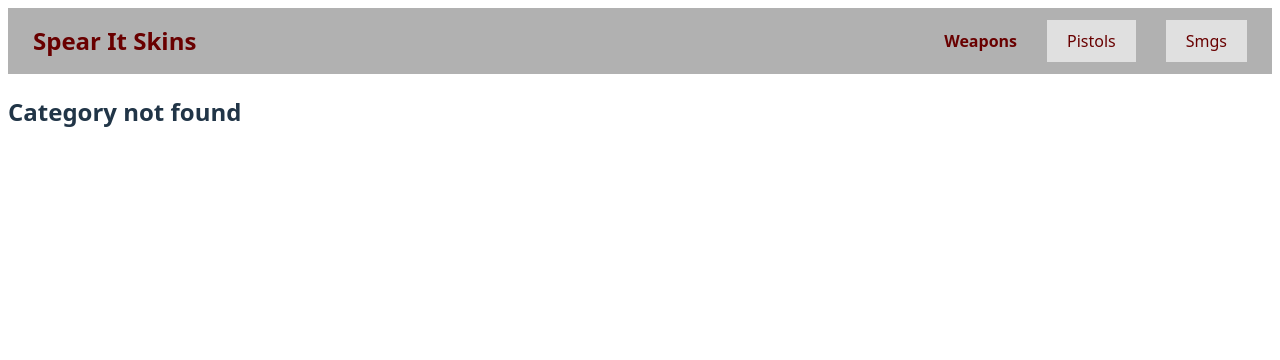
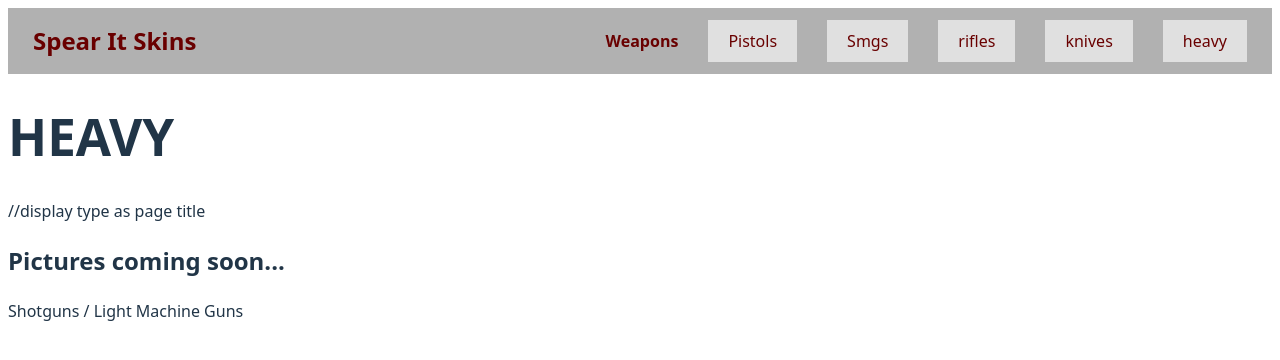
Before and after one commit to tyler-drake-80/spear-it-skins, a React (Vite) app in the folder FrontEnd/my-app/: page /category/heavy in a window 1280 px wide. Before the commit this address had no page. Shown: the top 360 px of the page. Built offline with nearby package versions, Linux system fonts and the light colour scheme.

Commit message:
edit file names/ populate most of the nav bar with pages

```diff
--- a/FrontEnd/my-app/src/App.jsx
+++ b/FrontEnd/my-app/src/App.jsx
@@ -1,9 +1,8 @@
 import React from 'react';
 import './App.css';
 import NavBar from "./components/NavigationBar.jsx";
-import BasicButtonExample from './components/dropdown.jsx';
 import {Routes, Route} from "react-router-dom";
-import CategoryPage from "./pages/pistolsPage.jsx";
+import CategoryPage from "./pages/categoryPage.jsx";
 import HomePage    from "./pages/homePage.jsx";
 import GunPage from "./pages/gunPage.jsx";
 
@@ -23,5 +22,3 @@ function App() {
 }
 
 export default App;
-
-//home page
--- a/FrontEnd/my-app/src/components/DropDown1.jsx
+++ b/FrontEnd/my-app/src/components/DropDown1.jsx
@@ -28,7 +28,7 @@ function DropDown1({title = "Menu", categoryUrl = "/", items = []}) {
             position: "absolute",
             top: "100%",
             background: "#f1f1f1",
-            minWidth: "160px",
+            minWidth: "120px",
             display: "flex",
             flexDirection: "column",
             boxShadow: "0px 0px 16px rgb(173, 7, 7)",
--- a/FrontEnd/my-app/src/components/NavigationBar.jsx
+++ b/FrontEnd/my-app/src/components/NavigationBar.jsx
@@ -1,17 +1,54 @@
 import DropDown1 from "./DropDown1.jsx";
-import BasicButtonExample from "./dropdown.jsx";
+
 
 
 function NavBar() {
     const pistols = [
-    { label: "CZ75-Auto", url: "/category/pistols/CZ75-Auto" },
-    { label: "DesertEagle", url: "/tba" },
-    { label: "Dual Berettas", url: "/tba" }
+    { label: "CZ75-Auto",     url: "/category/pistols/CZ75-Auto" },
+    { label: "DesertEagle",   url: "/category/pistols/Desert-Eagle" },
+    { label: "Dual Berettas", url: "/category/pistols/Dual-Berettas" },
+    { label: "Five-SeveN",    url: "/category/pistols/Five-Seven"},
+    { label: "Glock-18",      url: "/category/pistols/Glock-18 "},
+    { label: "P2000",         url: "/category/pistols/p2000 "},
+    { label: "P250",          url: "/category/pistols/P250 "},
+    { label: "R8-Revolver",   url: "/category/pistols/R8-Revolver "},
+    { label: "Tech-9",        url: "/category/pistols/Tech-9 "},
+    { label: "USP-S",         url: "/category/pistols/Usp-S"},
+    { label: "Zeus-x27",      url: "/category/pistols/Zues-x27"},
   ];
 
     const smgs = [
-      {label: "Smg1", url: "/smg1"}
+      {label: "Mac-10",      url: "/category/smgs/Mac-10"},
+      {label: "MP5-SD",      url: "/category/smgs/MP5-SD"},
+      {label: "MP7",         url: "/category/smgs/MP7"},
+      {label: "MP9",         url: "/category/smgs/MP9"},
+      {label: "PP-Bizon",    url: "/category/smgs/PP-Bizon"},
+      {label: "UMP-45",      url: "/category/smgs/UMP-45"},
     ]
+
+    const rifles = [
+      {label: "AK-47",       url:"/category/rifles/AK-47"},
+      {label: "AUG",         url:"/category/rifles/AUG"},
+      {label: "FAMAS",       url:"/category/rifles/FAMAS"},
+      {label: "Galil-AR",    url:"/category/rifles/Galil-AR"},
+      {label: "M4A1-S",      url:"/category/rifles/M4A1-S"},
+      {label: "M4A4",        url:"/category/rifles/M4A4"},
+      {label: "SG 553",      url:"/category/rifles/SG-553"},
+      {label: "AWP",         url:"/category/rifles/AWP"},
+      {label: "G3SG1",       url:"/category/rifles/G3SG1"},
+      {label: "AWP",         url:"/category/rifles/AWP"},
+      {label: "SCAR-20",     url:"/category/rifles/SCAR-20"},
+      {label: "SSG-08",      url:"/category/rifles/SSG-08"}
+    ]
+
+    const knives = [
+      {label: "Bayonet", url:"/category/knives/Bayonet"},
+    ]
+    const heavy = [
+      {label:"Sawed-Off", url:"/category/heavy/Sawed-Off" },
+      {label:"M249", url: "/category/heavy/Negev"}
+    ]
+
 
   return (
     <nav style={styles.nav}>
@@ -28,6 +65,24 @@ function NavBar() {
           title="Smgs"
           categoryUrl="/category/smgs"
           items= {smgs}
+        />
+
+        <DropDown1
+          title="rifles"
+          categoryUrl="/category/rifles"
+          items= {rifles}
+        />
+
+        <DropDown1
+          title="knives"
+          categoryUrl="/category/knives"
+          items= {knives}
+        />
+
+        <DropDown1
+          title="heavy"
+          categoryUrl="/category/heavy"
+          items= {heavy}
         />
 
       </div>
--- a/FrontEnd/my-app/src/components/dropdown.jsx
+++ /dev/null
@@ -1,15 +0,0 @@
-import Dropdown from 'react-bootstrap/Dropdown';
-import DropdownButton from 'react-bootstrap/DropdownButton';
-
-function BasicButtonExample() {
-  return (
-    <DropdownButton id="dropdown-basic-button" variant = "secondary" title="Dropdown button">
-
-      <Dropdown.Item href="#/action-1">Action</Dropdown.Item>
-      <Dropdown.Item href="#/action-2">Another action</Dropdown.Item>
-      <Dropdown.Item href="#/action-3">Something else</Dropdown.Item>
-    </DropdownButton>
-  );
-}
-
-export default BasicButtonExample;
--- a/FrontEnd/my-app/src/pages/pistolsPage.jsx
+++ b/FrontEnd/my-app/src/pages/categoryPage.jsx
@@ -12,6 +12,7 @@ function CategoryPage() {
   return (
     <>
       <h1>{type.toUpperCase()}</h1> //display type as page title
+      <h2>Pictures coming soon...</h2>
       <p>{data.description}</p>
     </>
   );
@@ -24,8 +25,25 @@ const categoryData = {
     title: "Pistols",
     description: "pistols are good as a secondary weapon sometimes"
   },
+
   smgs: {
     title: "SMGs",
     description: "smgs are good for short range use "
+  },
+
+  rifles: {
+    title: "Rifles",
+    description: "good for longer range fights"
+  },
+
+  heavy: {
+    title: "Heavy",
+    description: "Shotguns / Light Machine Guns"
+  },
+
+  knives: {
+    title: "Knives",
+    description: "great for close combat"
   }
+
 };
--- a/FrontEnd/my-app/src/pages/gunPage.jsx
+++ b/FrontEnd/my-app/src/pages/gunPage.jsx
@@ -8,8 +8,9 @@ function GunPage() {
 
    return (
     <>
-      <h1>Page for Gun {itemId.toUpperCase()} </h1>
+      <h1>Page for {itemId.toUpperCase() } skins </h1>
       <h3>Category: {type} </h3>
+      <h3>fill in with skins of each respective gun </h3>
     </>
   );
 }
```
Also changed, not shown: FrontEnd/my-app/OtherReadME.txt.
